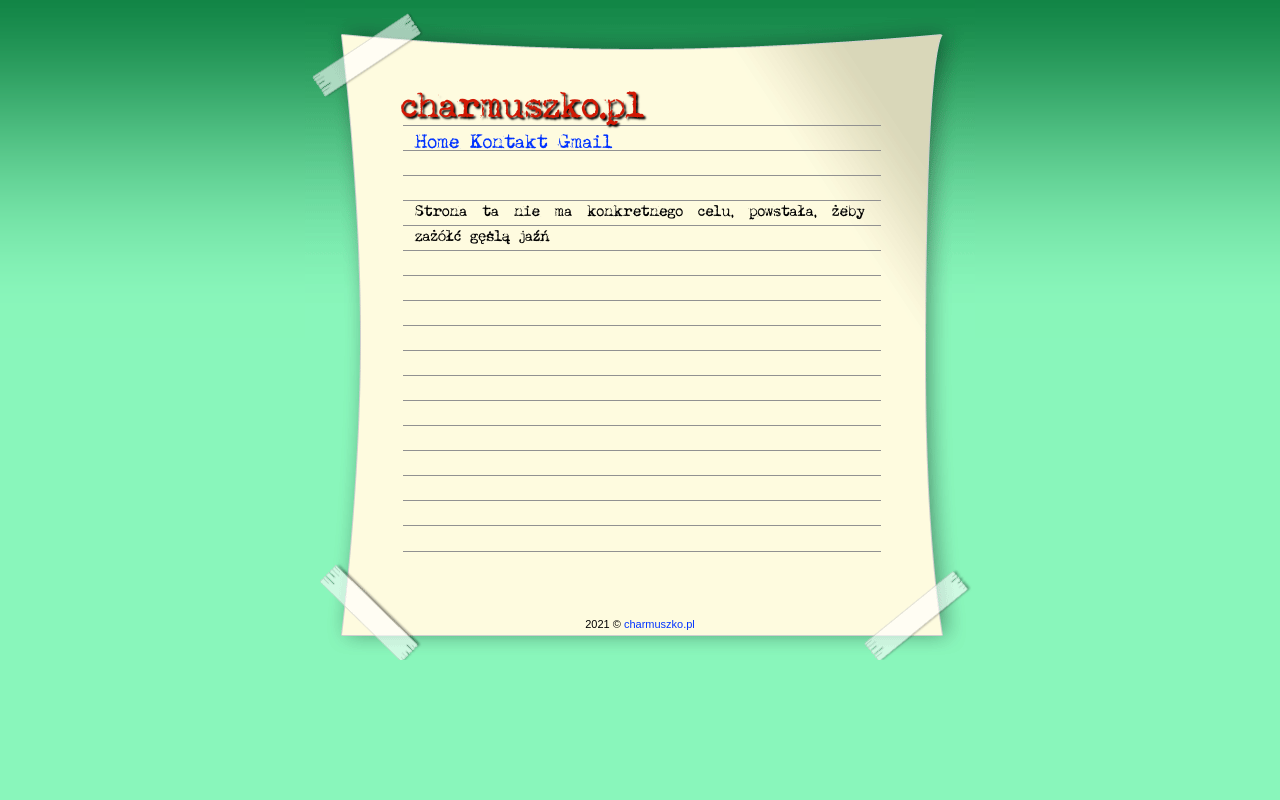
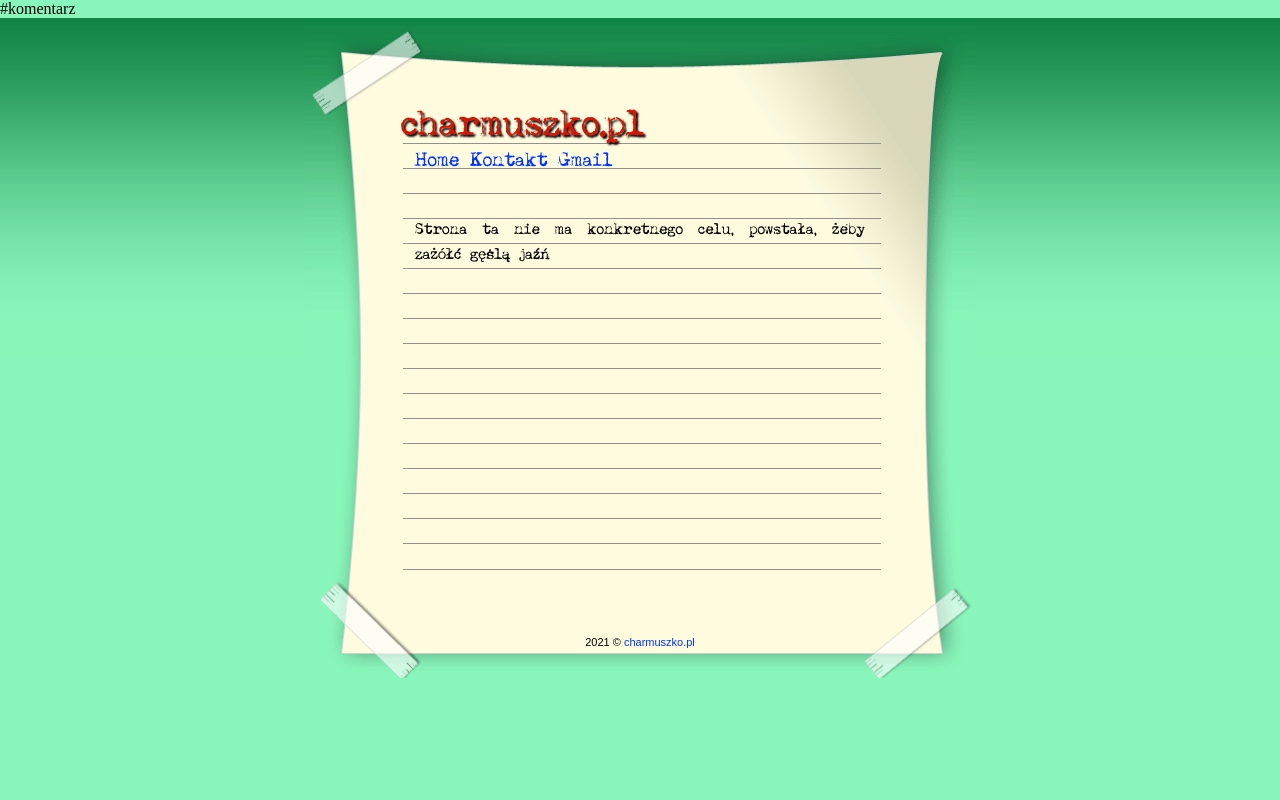
Before and after one commit to wiktus/ch, a PHP site: page / in a window 1280 px wide. Run offline with PHP 8.4, Linux system fonts and the light colour scheme; data that the repository does not hold is empty.

Commit message:
komentarz

```diff
--- a/log.php
+++ b/log.php
@@ -29,3 +29,4 @@ if (isset($_SERVER['HTTP_USER_AGENT'])){
 setcookie('byl', 'tak', 0 );
 header('Content-Type: text/html; charset=utf-8');
 ?>
+#komentarz
```
